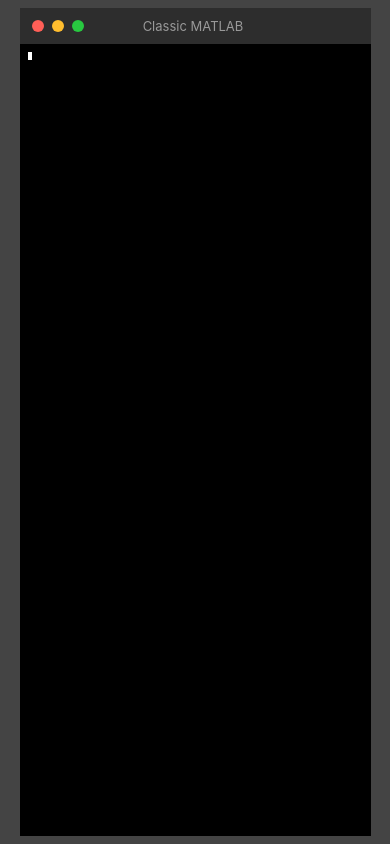
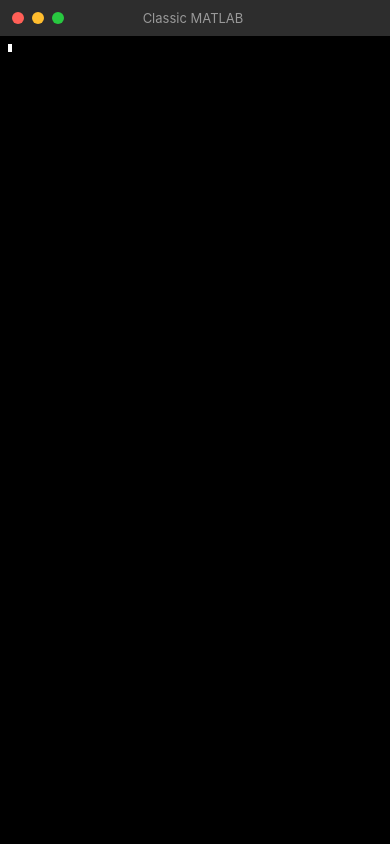
Before and after one commit to jprendes/matlab-classic, a website built with Vite: page index.html in a window 390 px wide. Built offline with nearby package versions, Linux system fonts and the light colour scheme; what xterm-readline would draw is missing.

Commit message:
Improve responsive layout: width-first sizing, flexible rows, and auto-hide titlebar
- Font size is now determined by width only, allowing rows to flex
  below 24 when vertical space is tight (e.g., virtual keyboard)
- Split onChange into onFontChange/onRowsChange/onColsChange callbacks,
  each receiving computed cell dimensions (cellWidth, cellHeight)
- Auto-hide titlebar when rows drop below 12, with dynamic hysteresis
  based on cell height to prevent oscillation at any font size
- Fix compact mode: black background on body, full-viewport window

```diff
--- a/index.html
+++ b/index.html
@@ -22,10 +22,13 @@
             }
             body.compact {
                 padding: 0;
+                background: black;
             }
             body.compact .window {
                 border-radius: 0;
                 box-shadow: none;
+                min-width: 100vw;
+                min-height: 100vh;
             }
             .titlebar {
                 display: flex;
--- a/src/FitFontSize.mjs
+++ b/src/FitFontSize.mjs
@@ -1,11 +1,13 @@
 export default class FitFontSize {
-    constructor(term, element, { maxFontSize = 15, minFontSize = 8, minRows = 24, onChange } = {}) {
+    constructor(term, element, { maxFontSize = 15, minFontSize = 8, minRows = 1, onFontChange, onRowsChange, onColsChange } = {}) {
         this.term = term;
         this.element = element;
         this.maxFontSize = maxFontSize;
         this.minFontSize = minFontSize;
         this.minRows = minRows;
-        this.onChange = onChange ?? null;
+        this.onFontChange = onFontChange ?? null;
+        this.onRowsChange = onRowsChange ?? null;
+        this.onColsChange = onColsChange ?? null;
         this._scheduled = false;
 
         this._debouncedFit = () => {
@@ -54,27 +56,25 @@ export default class FitFontSize {
         const availableWidth = window.innerWidth - bodyPadX - termPadX;
         const availableHeight = window.innerHeight - bodyPadY - termPadY - titlebarHeight;
 
-        // Compute the largest fontSize that fits the available space
+        // Font size determined by width only
         const maxFontByWidth = availableWidth / (this.term.cols * cellWidthPerFontPx);
-        const maxFontByHeight = availableHeight / (this.minRows * cellHeightPerFontPx);
-        const idealFontSize = Math.floor(Math.min(maxFontByWidth, maxFontByHeight));
+        const idealFontSize = Math.floor(maxFontByWidth);
         const newFontSize = Math.max(Math.min(idealFontSize, this.maxFontSize), this.minFontSize);
 
-        // In compact mode, fill extra vertical space with more rows
+        // Rows determined by available height at the chosen font size
         const cellHeight = cellHeightPerFontPx * newFontSize;
         const newRows = Math.max(Math.floor(availableHeight / cellHeight), this.minRows);
 
-        let changed = false;
+        const cellWidth = cellWidthPerFontPx * newFontSize;
+
         if (newFontSize !== currentFontSize) {
             this.term.options.fontSize = newFontSize;
-            changed = true;
+            if (this.onFontChange) this.onFontChange({ fontSize: newFontSize, oldFontSize: currentFontSize, cellWidth, cellHeight });
         }
         if (newRows !== this.term.rows) {
+            const oldRows = this.term.rows;
             this.term.resize(this.term.cols, newRows);
-            changed = true;
-        }
-        if (changed && this.onChange) {
-            this.onChange(newFontSize, currentFontSize);
+            if (this.onRowsChange) this.onRowsChange({ rows: newRows, oldRows, cellWidth, cellHeight });
         }
     }
 
--- a/src/client.mjs
+++ b/src/client.mjs
@@ -26,11 +26,22 @@ class Client extends IoClient {
 
         term.open(element);
 
+        const titlebar = document.querySelector('.titlebar');
+        const titlebarHeight = 36; // px, from CSS
         const fitter = new FitFontSize(term, element, {
             maxFontSize: 15,
             minFontSize: 5,
-            onChange(newSize) {
-                document.body.classList.toggle('compact', newSize < 15);
+            onFontChange({ fontSize }) {
+                document.body.classList.toggle('compact', fontSize < 15);
+            },
+            onRowsChange({ rows, cellHeight }) {
+                const hidden = titlebar.style.display === 'none';
+                const titlebarRows = Math.ceil(titlebarHeight / cellHeight);
+                if (!hidden && rows < 12) {
+                    titlebar.style.display = 'none';
+                } else if (hidden && rows >= 12 + titlebarRows) {
+                    titlebar.style.display = '';
+                }
             },
         });
 
```
